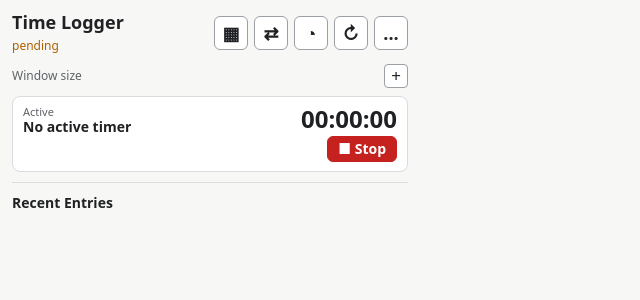
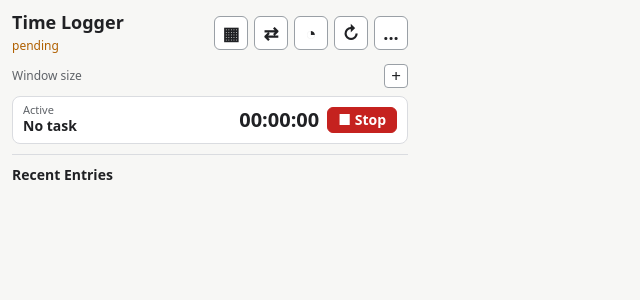
Before and after one commit to danips/personal-time-logger, a PHP site: page /popup.html in a window 1280 px wide. Shown: the top 300 px of the page, without its empty margins (0-640 px from the left). Run offline with PHP 8.4, Linux system fonts and the light colour scheme.

Commit message:
Release version 0.1.35

```diff
--- a/popup/popup.css
+++ b/popup/popup.css
@@ -134,11 +134,11 @@ h2 {
 
 .active-panel {
   display: flex;
-  align-items: flex-start;
+  align-items: center;
   justify-content: space-between;
   gap: 8px;
   margin-bottom: 8px;
-  padding: 9px 10px;
+  padding: 7px 10px;
   border: 1px solid #dadce0;
   border-radius: 8px;
   background: #ffffff;
@@ -342,7 +342,7 @@ h2 {
 
 .active-copy {
   display: grid;
-  gap: 1px;
+  gap: 2px;
   min-width: 0;
 }
 
@@ -361,28 +361,37 @@ h2 {
 }
 
 #activeTitle {
-  display: -webkit-box;
-  max-width: 230px;
+  display: block;
+  max-width: 260px;
   overflow: hidden;
+  text-overflow: ellipsis;
   line-height: 1.15;
-  white-space: normal;
+  white-space: nowrap;
   overflow-wrap: anywhere;
-  -webkit-box-orient: vertical;
-  -webkit-line-clamp: 2;
+}
+
+.active-description {
+  max-width: 260px;
+  overflow: hidden;
+  color: #5f6368;
+  font-size: 12px;
+  line-height: 1.15;
+  text-overflow: ellipsis;
+  white-space: nowrap;
 }
 
 .elapsed {
   flex: 0 0 auto;
   font-variant-numeric: tabular-nums;
-  font-size: 24px;
+  font-size: 20px;
   line-height: 1.1;
   font-weight: 700;
 }
 
 .active-controls {
-  display: grid;
-  justify-items: end;
-  gap: 4px;
+  display: flex;
+  align-items: center;
+  gap: 8px;
   flex: 0 0 auto;
 }
 
@@ -875,6 +884,7 @@ textarea {
   label,
   .label,
   .entry-meta,
+  .active-description,
   .entry-time-line,
   .entry-multiplier,
   .entry-duration-col,
--- a/popup/popup.html
+++ b/popup/popup.html
@@ -52,10 +52,10 @@
       <section class="active-panel" aria-label="No active timer">
         <div class="active-copy">
           <span class="active-label-row">
-            <span id="activeProjectDot" class="project-dot active-project-dot hidden" aria-hidden="true"></span>
             <span class="label">Active</span>
           </span>
-          <strong id="activeTitle">No active timer</strong>
+          <strong id="activeTitle">No task</strong>
+          <span id="activeDescription" class="active-description"></span>
         </div>
         <div class="active-controls">
           <div id="elapsed" class="elapsed">00:00:00</div>
--- a/popup/popup.js
+++ b/popup/popup.js
@@ -59,8 +59,8 @@ let windowSizeEditorOpen = false;
 let renderGeneration = 0;
 
 const $activePanel = $(".active-panel");
-const $activeDot = $("#activeProjectDot");
 const $activeTitle = $("#activeTitle");
+const $activeDescription = $("#activeDescription");
 const $elapsed = $("#elapsed");
 const $stopButton = $("#stopButton");
 const $activeWarning = $("#activeWarning");
@@ -415,15 +415,15 @@ function updateElapsed() {
     return;
   }
   renderedActiveId = activeId;
-  $activeTitle.textContent = latest ? entryTitle(latest) : "No active timer";
+  $activeTitle.textContent = latest?.task || "No task";
+  $activeDescription.textContent = latest?.description || "";
+  $activeDescription.title = latest?.description || "";
   $elapsed.textContent = latest ? formatElapsed(durationSeconds(latest.start_at)) : "00:00:00";
   $stopButton.classList.toggle("hidden", !latest);
   $activePanel.classList.toggle("is-running", hasActive);
   $activePanel.tabIndex = 0;
   $activePanel.setAttribute("role", "button");
   $activePanel.setAttribute("aria-label", latest ? `Edit active timer ${entryTitle(latest)}` : "Start a new timer");
-  $activeDot.classList.toggle("hidden", !latest);
-  if (latest) $activeDot.style.setProperty("--project-color", projectColor(latest));
   if (hasActive) setNewTimerOpen(false);
   void updateActiveIcon(hasActive);
 }
```
Also changed, not shown: manifest.json.
